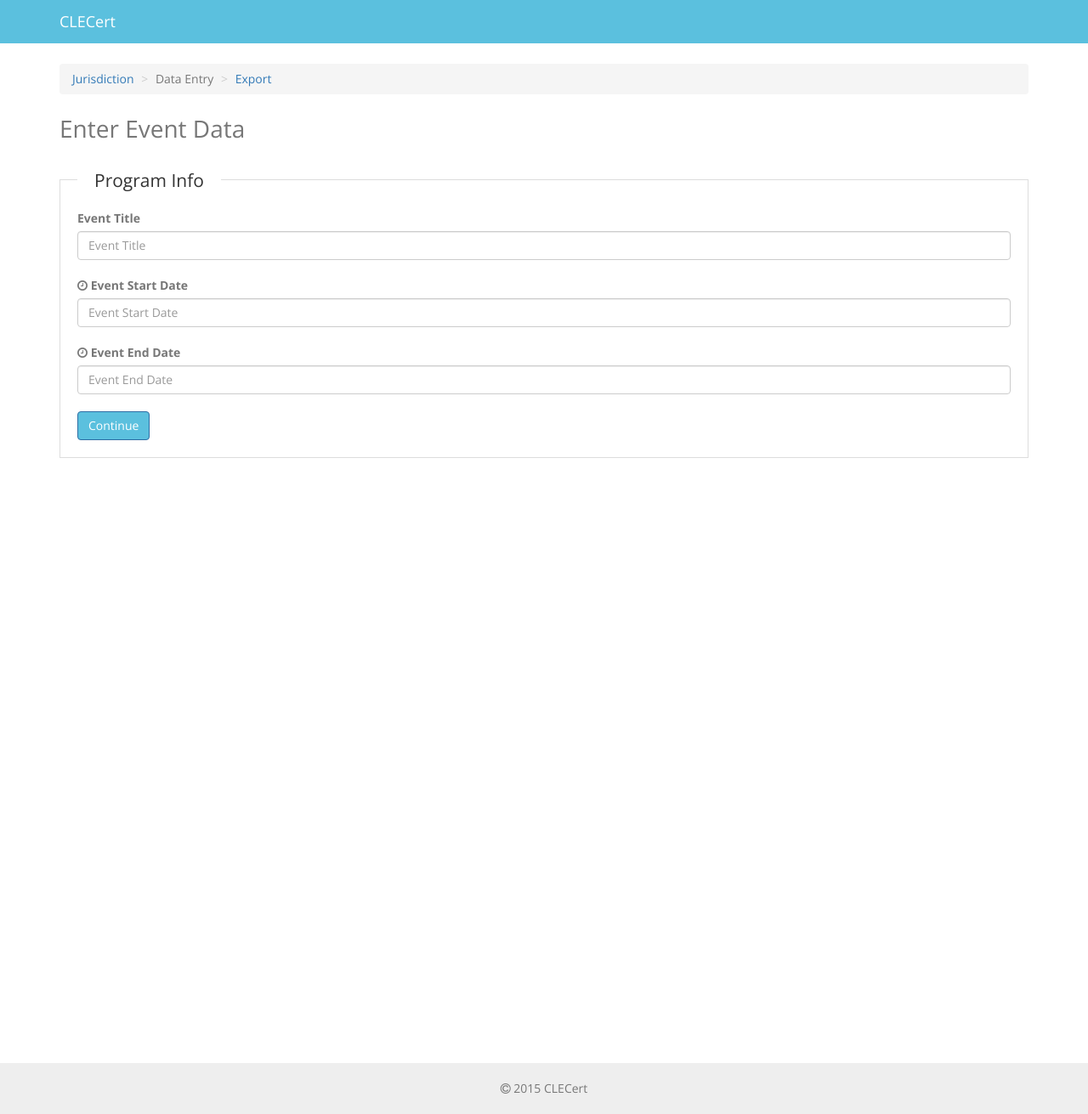
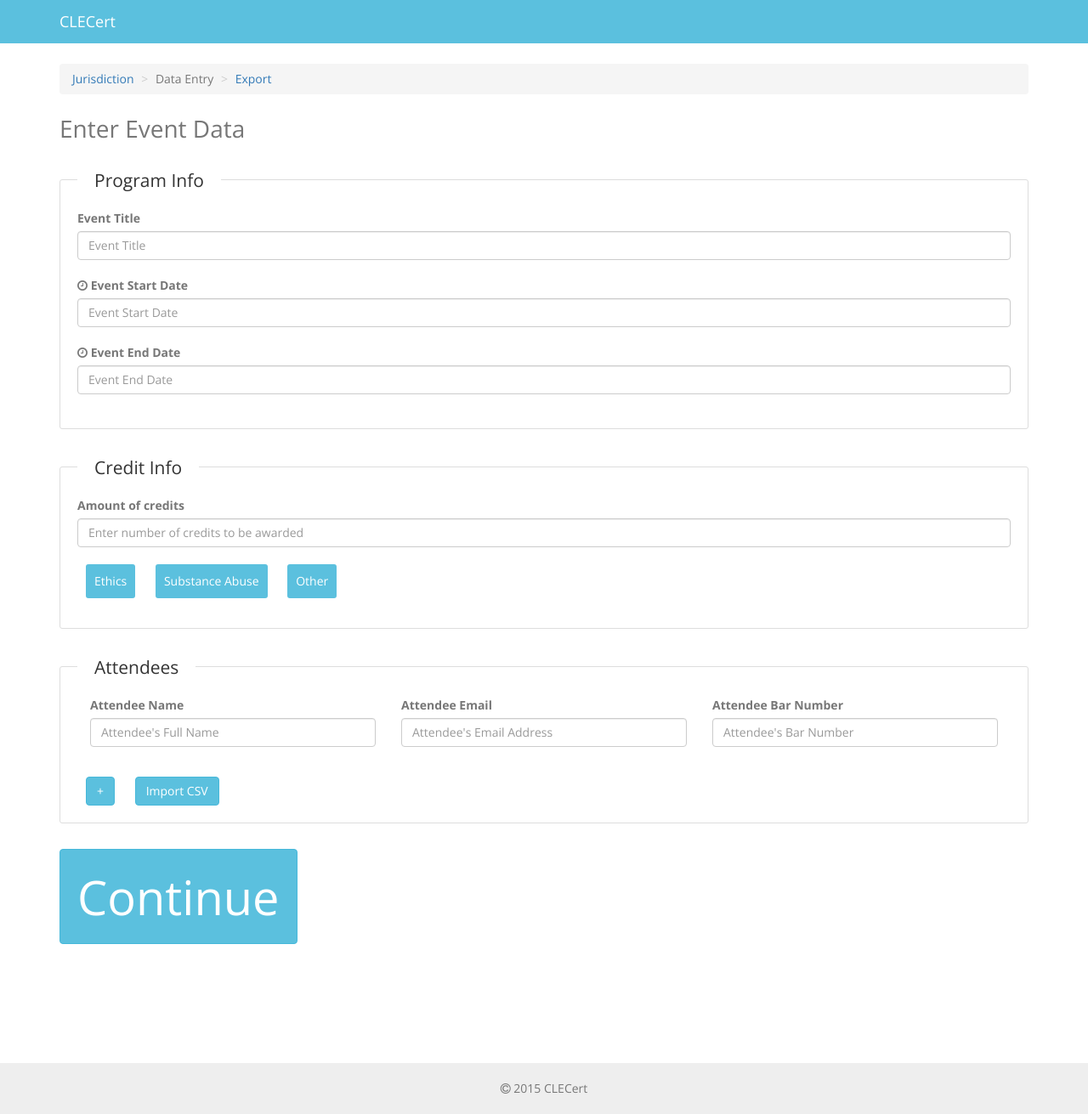
Before and after one commit to CLECert/clecert-site, a Jekyll site: the page built from data-entry/index.html, in a window 1280 px wide and 1311 px high. Shown: the whole window at 85% size. Built offline with Jekyll 4.4.1, drawn with Linux system fonts in a browser that asks for light colours; nearby versions of some CDN libraries; a script that is not in the unit is left out.

Commit message:
Mostly complete mockup for data entry

```diff
--- a/_sass/_global.scss
+++ b/_sass/_global.scss
@@ -37,6 +37,10 @@ header {
 
 body > *:nth-child(2) {
   padding-top: 20px;
+}
+
+body > section {
+  padding-bottom: 200px;
 }
 
 
@@ -102,15 +106,6 @@ body.home > .cover {
     @extend .col-sm-12;
 
     padding-top: 50px;
-
-    .btn {
-      padding-top: 15px;
-      padding-bottom: 15px;
-      padding-left: 20px;
-      padding-right: 20px;
-
-      font-size: 4em;
-    }
   }
 }
 
@@ -133,6 +128,7 @@ fieldset {
   margin-bottom: 30px;
 
   border: 1px solid #ddd;
+  border-radius: 3px;
 
   legend {
     border: none;
@@ -145,6 +141,48 @@ fieldset {
   input {
     margin-bottom: 20px;
   }
+
+  .radio label {
+    padding: 10px;
+    margin-left: 10px;
+    margin-right: 10px;
+    border-radius: 3px;
+
+    background-color: $accentColor;
+
+    color: white;
+
+    @include user-select(none);
+
+    &.active {
+      background-color: darken($accentColor, 20%);
+    }
+  }
+
+  .radio label input {
+    display: none;
+  }
+}
+
+fieldset.attendees .form-group {
+  @extend .col-md-4;
+}
+
+fieldset.attendees .btn {
+  margin-left: 10px;
+  margin-right: 10px;
+}
+
+
+/* Buttons */
+
+.btn-giant {
+  padding-top: 15px;
+  padding-bottom: 15px;
+  padding-left: 20px;
+  padding-right: 20px;
+
+  font-size: 4em;
 }
 
 
@@ -166,9 +204,3 @@ footer {
 
   background-color: $secondaryColor;
 }
-
-
-/* Bootstrap overrides */
-.btn-primary {
-  background-color: $accentColor;
-}
--- a/data-entry/index.html
+++ b/data-entry/index.html
@@ -21,9 +21,46 @@ step: 2
           <label for="eventEndDate"><i class="fa fa-clock-o"></i> Event End Date</label>
           <input type="datetime" id="eventEndDate" name="eventEndDate" class="form-control" placeholder="Event End Date">
         </div>
+      </fieldset>
 
-        <button type="submit" class="btn btn-large btn-primary">Continue</button>
+      <fieldset>
+      <legend>Credit Info</legend>
+
+        <div class="form-group">
+          <label for="eventTitle">Amount of credits</label>
+          <input type="text" id="creditAmount" name="creditAmount" class="form-control" placeholder="Enter number of credits to be awarded">
+
+          <div class="radio">
+            <label><input type="radio" name="creditType" id="creditType" name="creditType" value="Ethics"> Ethics</label>
+            <label><input type="radio" name="creditType" id="creditType" name="creditType" value="Substance Abuse"> Substance Abuse</label>
+            <label><input type="radio" name="creditType" id="creditType" name="creditType" value="Other"> Other</label>
+          </div>
+        </div>
       </fieldset>
+
+      <fieldset class="attendees">
+      <legend>Attendees</legend>
+
+        <div class="form-group">
+          <label for="attendee[0]name">Attendee Name</label>
+          <input type="text" id="attendee[0]name" name="attendee[0]name" class="form-control" placeholder="Attendee's Full Name">
+        </div>
+
+        <div class="form-group">
+          <label for="attendee[0]email">Attendee Email</label>
+          <input type="text" id="attendee[0]email" name="attendee[0]email" class="form-control" placeholder="Attendee's Email Address">
+        </div>
+
+        <div class="form-group">
+          <label for="attendee[0]barnumber">Attendee Bar Number</label>
+          <input type="text" id="attendee[0]barnumber" name="attendee[0]barnumber" class="form-control" placeholder="Attendee's Bar Number">
+        </div>
+
+        <a herf class="btn btn-info">+</a>
+        <a href class="btn btn-info">Import CSV</a>
+      </fieldset>
+
+      <button type="submit" class="btn btn-giant btn-info">Continue</button>
     </form>
   </div>
 </section>
--- a/js/site.js
+++ b/js/site.js
@@ -1,6 +1,7 @@
 $(function () {
 
   // This is really not the correct way to do this, but it'll do for demo purposes. It'll do.
+  // Will move to SPA soon
 
   var currentStep = $("body > section").data("step");
   var jurisMap = document.getElementById('jurisdiction-map');
@@ -51,4 +52,12 @@ $(function () {
 
   $('input[type="datetime"]').datetimepicker();
 
+  $('input[type="radio"]').change(function() {
+    $(".radio label").removeClass("active");
+
+    if ($(this).is(':checked')) {
+      $(this).parent().addClass("active");
+    }
+  });
+
 });
```
